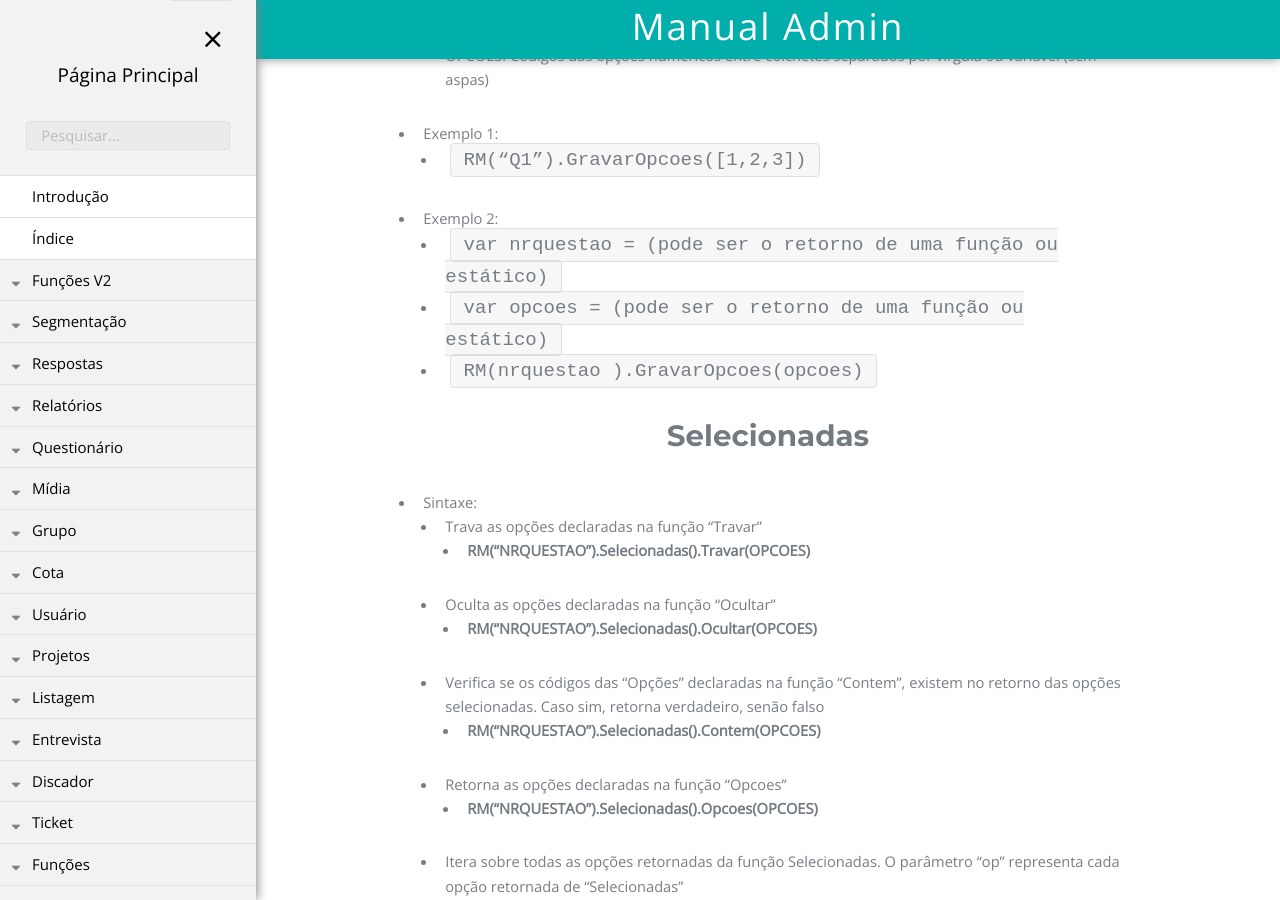
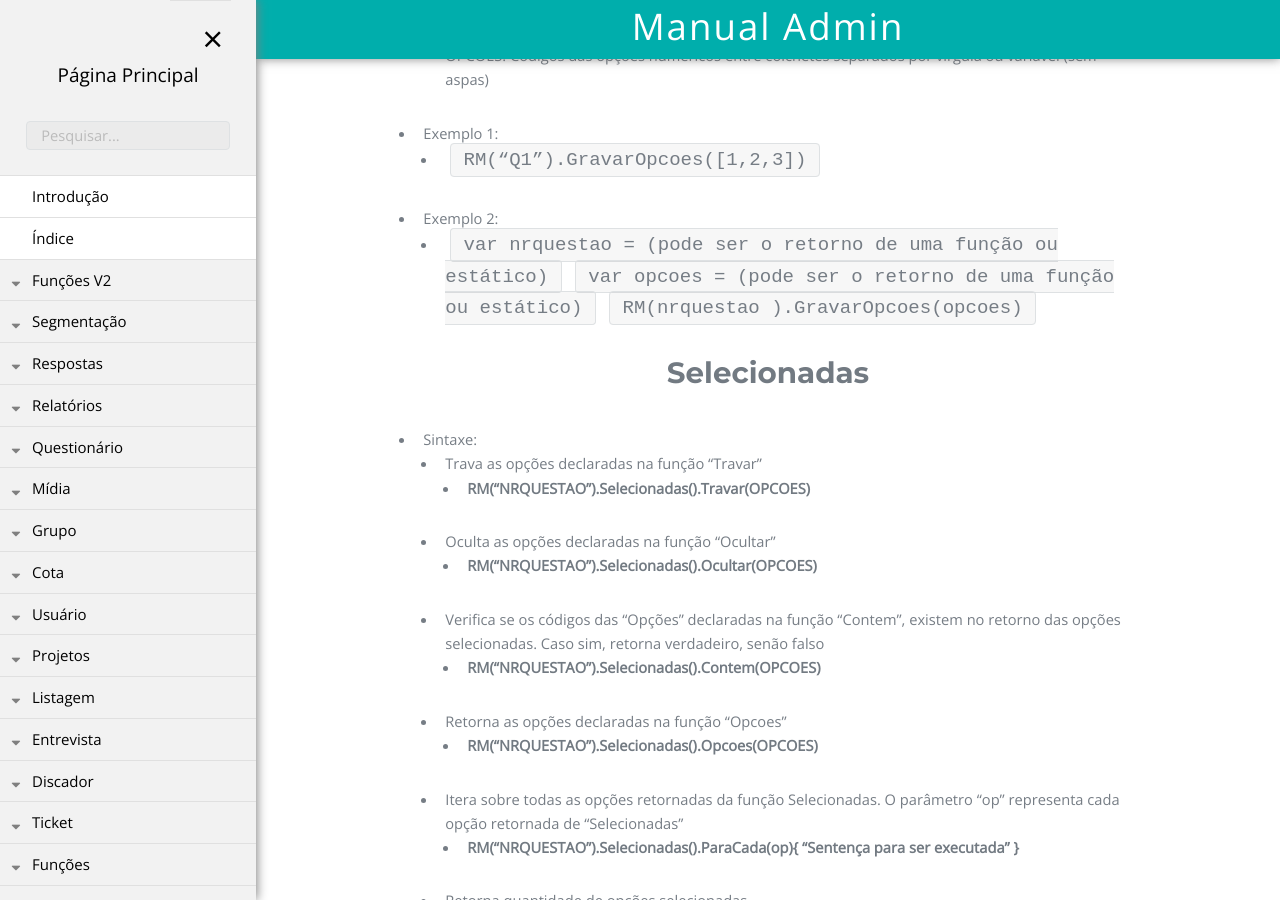
Before and after one commit to rogerio-figueiredo-hsr/hsrtechonline.github.io, a Jekyll site: the page built from _posts/2019-03-29-rm.md, in a window 1280 px wide and 900 px high, scrolled down 321 px. Built offline with Jekyll 4.4.1, drawn with Linux system fonts in a browser that asks for light colours.

Commit message:
Update 2019-03-29-rm.md

```diff
--- a/_posts/2019-03-29-rm.md
+++ b/_posts/2019-03-29-rm.md
@@ -18,8 +18,8 @@ pasta: "funcoesv2"
   - `RM(“Q1”).GravarOpcoes([1,2,3])`
 - Exemplo 2:
   - `var nrquestao = (pode ser o retorno de uma função ou estático)`
-  - `var opcoes = (pode ser o retorno de uma função ou estático)`
-  - `RM(nrquestao ).GravarOpcoes(opcoes)`
+      `var opcoes = (pode ser o retorno de uma função ou estático)`
+      `RM(nrquestao ).GravarOpcoes(opcoes)`
 
 
 # Selecionadas
```
